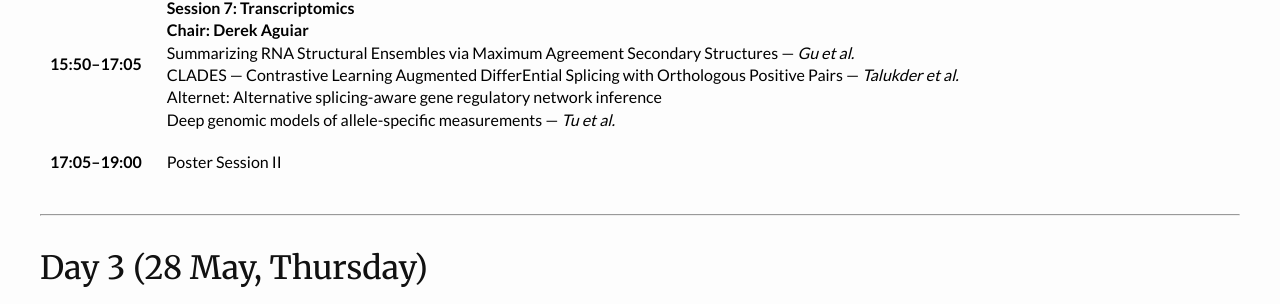
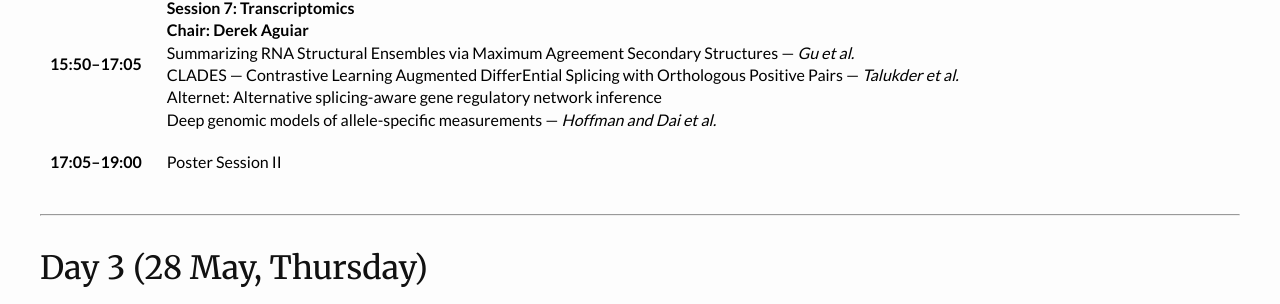
Before and after one commit to recomb-conference/recomb2026, a Jekyll site: the page built from program.md, in a window 1280 px wide and 900 px high, scrolled down 2073 px. Shown: the part 150-454 px from the top of the window. Built offline with Jekyll 4.4.1, drawn with Linux system fonts in a browser that asks for light colours; nearby versions of some CDN libraries.

Commit message:
Correct authors for Session 7: Transcriptomics
Updated the authors of the last presentation in Session 7.

```diff
--- a/program.md
+++ b/program.md
@@ -38,7 +38,7 @@ title: Program
 | **13:30–14:45** | **Session 5: Multi-Omics**<br>**Chair: Maria Chikina**<br>Multi-modal tissue-aware graph neural network for in silico genetic discovery — *Aggarwal et al.* <br>Modeling Multi-Modal Brain Connectomes for Brain Disorder Diagnosis via Graph Diffusion Optimal Transport Network — *Sheng et al.* <br>Achieving spatial multi-omics integration from unaligned serial sections with DIME — *Sun et al.* <br>Evolutionary profile enhancement improves protein function annotation — *Dai et al.* |
 | **14:45–15:20** | **Session 6: Small Molecules**<br>**Chair: Jing Li**<br>SpecLig: Energy-Guided Hierarchical Model for Target-Specific 3D Ligand Design — *Zhang et al.* <br>Joint Learning of Drug-Drug Combination and Drug-Drug Interaction via Coupled Tensor-Tensor Factorization with Side Information — *Zhang et al.* |
 | **15:20–15:50** | Coffee Break II |
-| **15:50–17:05** | **Session 7: Transcriptomics**<br>**Chair: Derek Aguiar**<br>Summarizing RNA Structural Ensembles via Maximum Agreement Secondary Structures — *Gu et al.* <br>CLADES — Contrastive Learning Augmented DifferEntial Splicing with Orthologous Positive Pairs — *Talukder et al.* <br>Alternet: Alternative splicing-aware gene regulatory network inference<br>Deep genomic models of allele-specific measurements — *Tu et al.* |
+| **15:50–17:05** | **Session 7: Transcriptomics**<br>**Chair: Derek Aguiar**<br>Summarizing RNA Structural Ensembles via Maximum Agreement Secondary Structures — *Gu et al.* <br>CLADES — Contrastive Learning Augmented DifferEntial Splicing with Orthologous Positive Pairs — *Talukder et al.* <br>Alternet: Alternative splicing-aware gene regulatory network inference<br>Deep genomic models of allele-specific measurements — *Hoffman and Dai et al.* |
 | **17:05–19:00** | Poster Session II |
 
 ---
```
